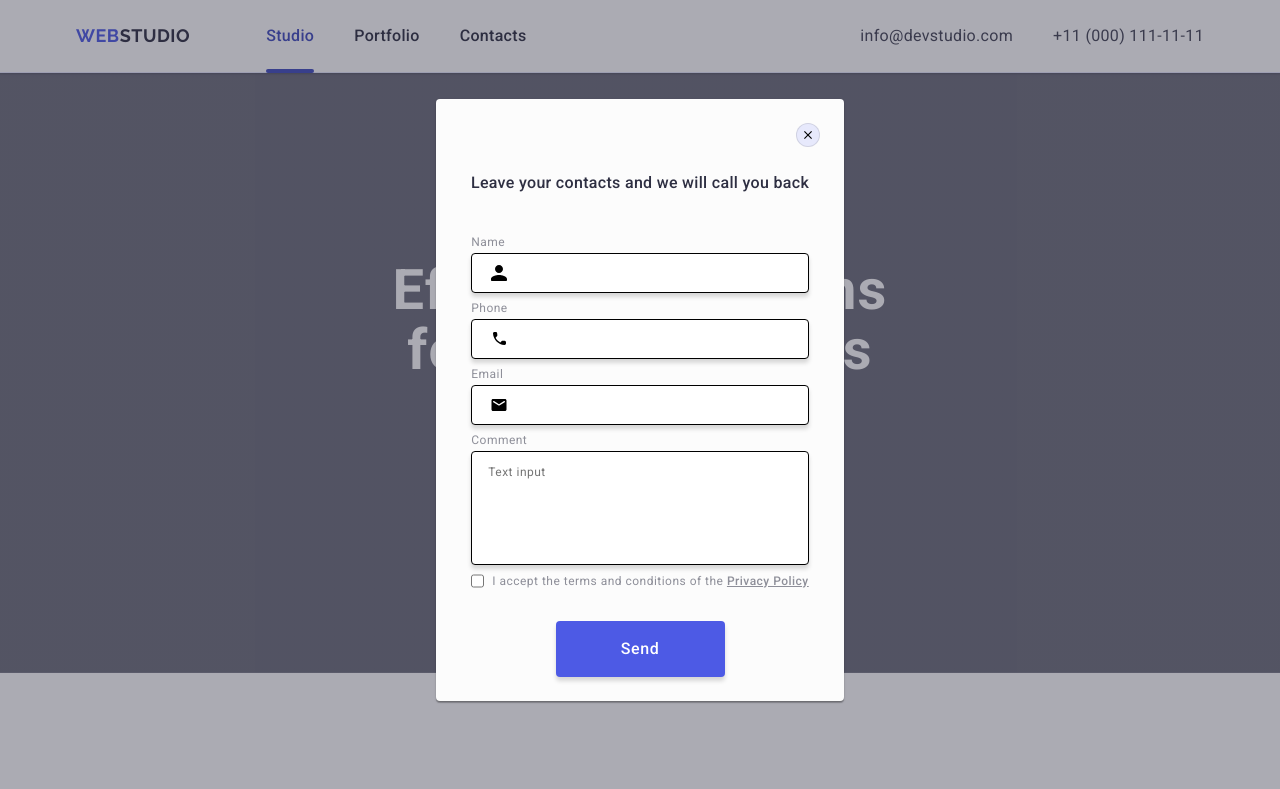
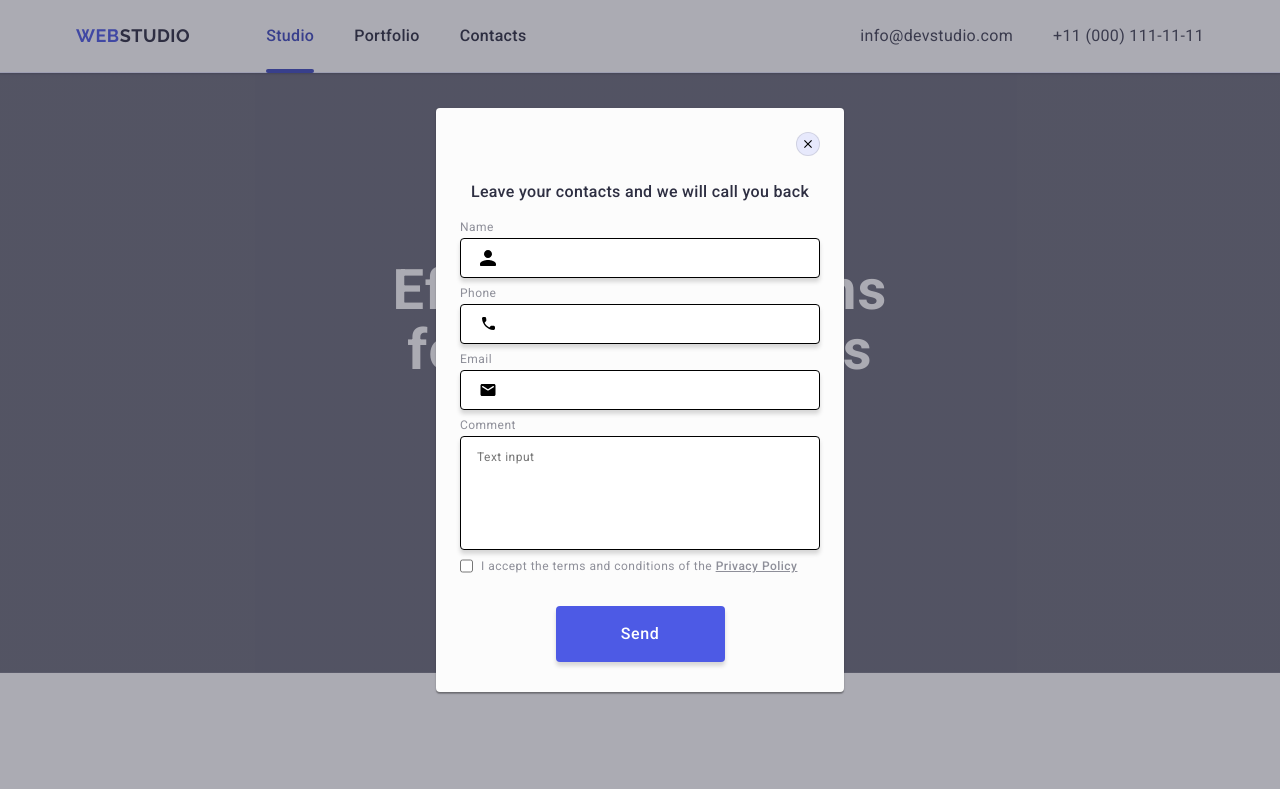
Before and after one commit to OleinikovArtem/goit-markup-hw-05, a plain HTML site: page index.html in a window 1280 px wide. Shown: the top 789 px of the page. Drawn offline with nearby package versions, Linux system fonts and the light colour scheme.

Commit message:
remove .modal-content

```diff
--- a/css/styles.css
+++ b/css/styles.css
@@ -482,7 +482,6 @@ img {
   display: flex;
   flex-direction: column;
   align-items: center;
-  gap: 24px;
 
   padding: 72px 24px 24px 24px;
   width: 408px;
--- a/index.html
+++ b/index.html
@@ -418,7 +418,6 @@
           </svg>
         </button>
         <p class="modal-title">Leave your contacts and we will call you back</p>
-        <div class="modal-content">
         <form class="form">
           <div class="form-controller">
             <label class="form-controller-label small-text">Name</label>
@@ -464,6 +463,5 @@
         </form>
       </div>
     </div>
-    </div>
   </body>
 </html>
```
Lines whose indentation alone changed are shown as unchanged.
